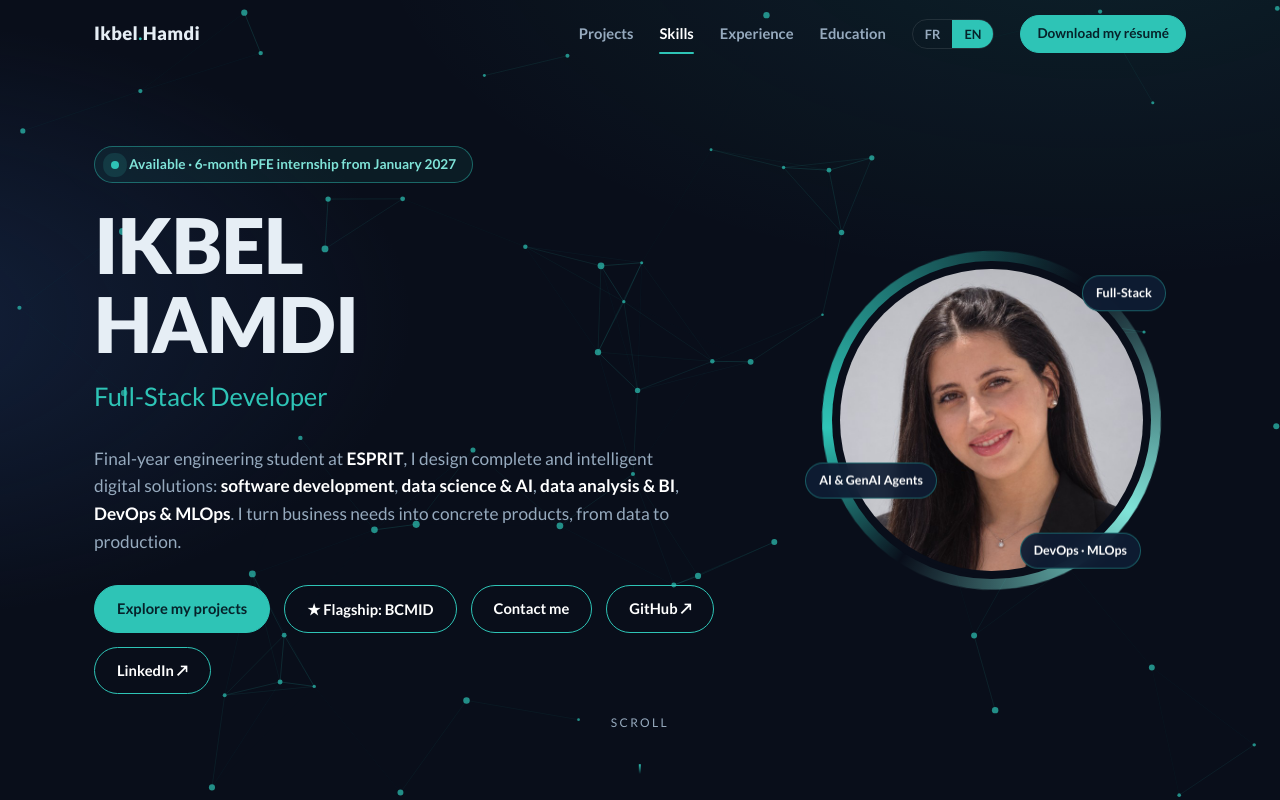
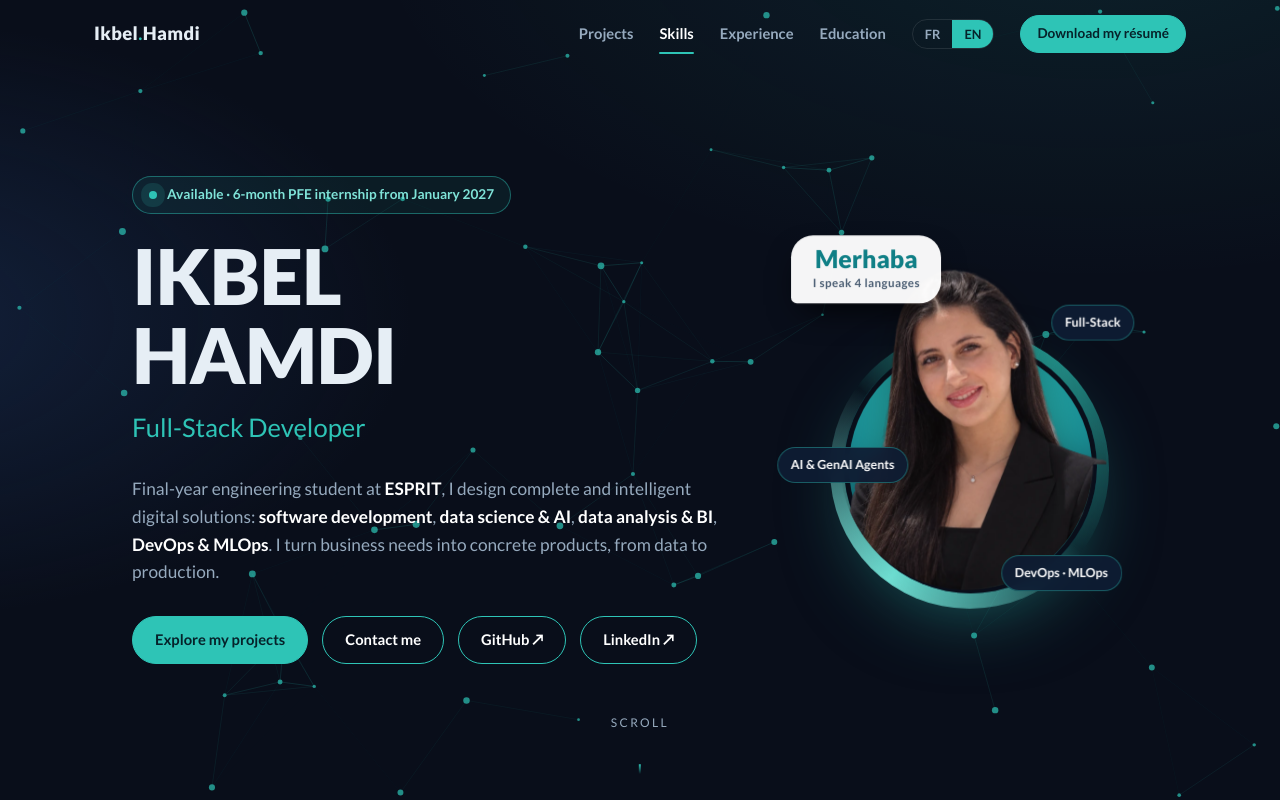
Before and after one commit to hamdikbell/Portfolio, a plain HTML site: page index.html in a window 1280 px wide. Shown: the top 800 px of the page. Drawn offline with Linux system fonts and the light colour scheme; animation ran at ten frames a second.

Commit message:
correction

```diff
--- a/index.html
+++ b/index.html
@@ -5,6 +5,8 @@
 <meta name="viewport" content="width=device-width, initial-scale=1">
 <title>Ikbel Hamdi · Portfolio</title>
 <meta name="description" content="Portfolio d'Ikbel Hamdi : développement logiciel, Data Science & IA, DevOps/MLOps. Étudiante ingénieure à ESPRIT, à la recherche d'un stage PFE de 6 mois dès janvier 2027.">
+<link rel="canonical" href="https://portfoliov2-lovat-nine-63.vercel.app/">
+<meta property="og:url" content="https://portfoliov2-lovat-nine-63.vercel.app/">
 <meta property="og:title" content="Ikbel Hamdi · Portfolio">
 <meta property="og:description" content="Software Engineering · Data & AI · DevOps">
 <meta property="og:image" content="assets/profile.jpg">
@@ -69,13 +71,20 @@
 .bio{color:var(--mut);font-size:1.08rem;max-width:600px;margin-bottom:30px}
 .bio b{color:#fff;font-weight:700}
 .cta{display:flex;flex-wrap:wrap;gap:14px}
-.photo{position:relative;width:min(340px,80%);aspect-ratio:1;margin:0 auto}
-.photo::before{content:"";position:absolute;inset:-14px;border-radius:50%;background:conic-gradient(from 0deg,var(--accent),transparent 35%,var(--accent2) 60%,transparent 85%,var(--accent));animation:spin 9s linear infinite}
-.photo::after{content:"";position:absolute;inset:-4px;border-radius:50%;background:var(--bg)}
-.photo img{position:relative;z-index:2;width:100%;height:100%;object-fit:cover;border-radius:50%;border:4px solid var(--bg)}
-@keyframes spin{to{transform:rotate(360deg)}}
+.stage{position:relative;width:min(400px,88%);aspect-ratio:400/470;margin:0 auto;perspective:900px}
+.stage>.l{position:absolute;inset:0;will-change:transform;pointer-events:none}
+.ring{position:absolute;left:6%;width:88%;aspect-ratio:1;bottom:-.5%;border-radius:50%;background:conic-gradient(from 0deg,var(--accent),transparent 35%,var(--accent2) 60%,transparent 85%,var(--accent));animation:spin 9s linear infinite}
+.st-disc{position:absolute;left:10%;width:80%;aspect-ratio:1;bottom:3.83%;border-radius:50%;background:radial-gradient(circle at 50% 28%,#35d3c4 0%,#1a8f95 52%,#0e4455 100%);box-shadow:inset 0 0 0 5px var(--bg),0 30px 80px -20px rgba(46,196,182,.55)}
+.cut{position:absolute;left:6%;width:88%;bottom:0;aspect-ratio:600/737;
+  -webkit-mask:linear-gradient(#000,#000) 0 0/100% 59% no-repeat,radial-gradient(ellipse 45.45% 37.04% at 50% 58.8%,#000 99%,transparent 100%);
+  mask:linear-gradient(#000,#000) 0 0/100% 59% no-repeat,radial-gradient(ellipse 45.45% 37.04% at 50% 58.8%,#000 99%,transparent 100%)}
+.cut img{width:100%;height:100%;object-fit:contain;filter:drop-shadow(0 10px 18px rgba(0,0,0,.35))}
+.hi{position:absolute;left:-4%;top:2%;min-width:150px;padding:10px 20px 11px;border-radius:22px 22px 22px 6px;background:rgba(255,255,255,.96);color:#0b1a30;text-align:center;box-shadow:0 14px 34px -12px #000;animation:bob 6s ease-in-out infinite;transform-origin:left bottom}
+.hi b{display:block;font-size:1.55rem;font-weight:900;line-height:1.15;transition:opacity .35s,transform .35s;color:#0f7f86}
+.hi b.out{opacity:0;transform:translateY(6px)}
+.hi small{display:block;font-size:.72rem;font-weight:700;color:#4a5d73;letter-spacing:.04em}
 .float{position:absolute;z-index:3;background:rgba(15,29,51,.92);border:1px solid rgba(46,196,182,.4);color:#fff;font-weight:700;font-size:.78rem;padding:7px 13px;border-radius:999px;backdrop-filter:blur(8px);animation:bob 5s ease-in-out infinite}
-.f1{top:6%;right:-6%}.f2{bottom:22%;left:-10%;animation-delay:-1.5s}.f3{bottom:2%;right:2%;animation-delay:-3s}
+.f1{top:22%;right:-4%}.f2{bottom:30%;left:-9%;animation-delay:-1.5s}.f3{bottom:3%;right:0;animation-delay:-3s}
 @keyframes bob{50%{transform:translateY(-10px)}}
 .scroll{position:absolute;bottom:26px;left:50%;transform:translateX(-50%);z-index:1;color:var(--mut);font-size:.75rem;letter-spacing:.2em;text-transform:uppercase;display:flex;flex-direction:column;align-items:center;gap:8px}
 .scroll i{width:1.5px;height:34px;background:linear-gradient(var(--accent),transparent);animation:drop 1.8s infinite}
@@ -226,7 +235,7 @@
 
 @media (max-width:900px){
   .hero-grid,.edu{grid-template-columns:1fr}
-  .photo{order:-1;width:min(240px,62%)}
+  .stage{order:-1;width:min(300px,76%)}.hi{left:-2%;min-width:120px}.hi b{font-size:1.2rem}
   .stats{grid-template-columns:repeat(2,1fr)}
   .links{position:fixed;inset:68px 0 auto 0;background:rgba(9,14,26,.97);flex-direction:column;padding:22px;gap:18px;border-bottom:1px solid var(--line);transform:translateY(-130%);transition:.3s;z-index:-1}
   .links.open{transform:none}
@@ -267,17 +276,17 @@
       <p class="bio" data-i18n="bio"></p>
       <div class="cta">
         <a class="btn fill" href="#projects" data-i18n="cta1"></a>
-        <button class="btn" id="flagship" data-i18n="cta3"></button>
         <a class="btn" href="#contact" data-i18n="cta2"></a>
         <a class="btn" href="https://github.com/hamdikbell" target="_blank" rel="noopener">GitHub ↗</a>
         <a class="btn" href="https://www.linkedin.com/in/ikbel-hamdi-706427286" target="_blank" rel="noopener">LinkedIn ↗</a>
       </div>
     </div>
-    <div class="photo">
-      <img src="assets/profile.jpg" alt="Ikbel Hamdi" width="640" height="640">
-      <span class="float f1">Full-Stack</span>
-      <span class="float f2">AI &amp; GenAI Agents</span>
-      <span class="float f3">DevOps · MLOps</span>
+    <div class="stage" id="stage">
+      <div class="l" data-d="-6"><div class="ring"></div></div>
+      <div class="l" data-d="-12"><div class="st-disc"></div></div>
+      <div class="l" id="cutl" data-d="14"><div class="cut"><img src="assets/profile-cut.webp" alt="Ikbel Hamdi" width="600" height="737"></div></div>
+      <div class="l" data-d="30"><span class="float f1">Full-Stack</span><span class="float f2">AI &amp; GenAI Agents</span><span class="float f3">DevOps · MLOps</span></div>
+      <div class="l" data-d="38"><div class="hi" aria-hidden="true"><b id="hiw">أهلا</b><small data-i18n="hi_cap"></small></div></div>
     </div>
   </div>
   <div class="scroll"><span data-i18n="scroll"></span><i></i></div>
@@ -403,7 +412,7 @@
 const TECH_LABEL = {fr:{"Automation":"Automatisation","Embedded":"Embarqué","Optimization":"Optimisation"},en:{}};
 
 const P = [
-{id:"bcmid",grp:"ai",sn:"BCMID",star:true,st:"team",gh:"bcmid-multimodal-medical-ai",vid:"https://lnkd.in/p/efvg8DGs",
+{id:"bcmid",grp:"ai",sn:"BCMID",st:"team",gh:"bcmid-multimodal-medical-ai",vid:"https://lnkd.in/p/efvg8DGs",
  tech:["Deep Learning","Computer Vision","LLM & RAG","Automation","API"],
  t:{fr:"BCMID — Diagnostic du cancer du sein",en:"BCMID — Breast Cancer Diagnosis"},
  tag:{fr:"Aide au diagnostic du cancer du sein par IA multimodale et explicable.",en:"Multimodal, explainable AI for breast cancer diagnosis support."},
@@ -588,7 +597,7 @@
 
 const T = {
 fr:{
- n_proj:"Projets", n_skills:"Compétences", n_exp:"Expérience", n_edu:"Formation", n_cv:"Télécharger mon CV",
+ hi_cap:"Je parle 4 langues", n_proj:"Projets", n_skills:"Compétences", n_exp:"Expérience", n_edu:"Formation", n_cv:"Télécharger mon CV",
  avail:"Disponible · stage PFE de 6 mois dès janvier 2027",
  bio:"Ingénieure en dernière année à <b>ESPRIT</b>, je conçois des solutions numériques complètes et intelligentes : <b>développement logiciel</b>, <b>data science &amp; IA</b>, <b>analyse de données &amp; BI</b>, <b>DevOps &amp; MLOps</b>. Je transforme des besoins métier en produits concrets, de la donnée à la mise en production.",
  cta1:"Explorer mes projets", cta2:"Me contacter", cta3:"★ Projet phare : BCMID", scroll:"Défiler",
@@ -610,7 +619,7 @@
  roles:["Ingénieure Data Science & IA","Développeuse Full-Stack","Ingénieure IA générative & agents","Ingénieure DevOps / MLOps"]
 },
 en:{
- n_proj:"Projects", n_skills:"Skills", n_exp:"Experience", n_edu:"Education", n_cv:"Download my résumé",
+ hi_cap:"I speak 4 languages", n_proj:"Projects", n_skills:"Skills", n_exp:"Experience", n_edu:"Education", n_cv:"Download my résumé",
  avail:"Available · 6-month PFE internship from January 2027",
  bio:"Final-year engineering student at <b>ESPRIT</b>, I design complete and intelligent digital solutions: <b>software development</b>, <b>data science &amp; AI</b>, <b>data analysis &amp; BI</b>, <b>DevOps &amp; MLOps</b>. I turn business needs into concrete products, from data to production.",
  cta1:"Explore my projects", cta2:"Contact me", cta3:"★ Flagship: BCMID", scroll:"Scroll",
@@ -748,7 +757,6 @@
   if(e.target.closest(".sx") || e.target===$("#pm")){ closeSheet(); return; }
   if(e.target.closest("#links a")) $("#links").classList.remove("open");
 });
-$("#flagship").onclick=()=>openSheet("bcmid");
 $("#burger").onclick=()=>$("#links").classList.toggle("open");
 document.addEventListener("keydown",e=>{
   if(LB.classList.contains("open")){ if(e.key==="Escape") LB.classList.remove("open"); if(e.key==="ArrowLeft") $(".pv",LB).click(); if(e.key==="ArrowRight") $(".nx",LB).click(); return; }
@@ -787,6 +795,28 @@
       x.fillStyle="rgba(46,196,182,.7)"; x.beginPath(); x.arc(a.x,a.y,a.r,0,7); x.fill(); }
     if(!reduce) requestAnimationFrame(draw); }
   draw();
+})();
+
+
+/* hero portrait follows the cursor + greeting in 4 languages */
+(function(){
+  const st=$("#stage"); if(!st) return; const ls=$$("#stage .l"); const cut=$("#cutl");
+  const reduce=matchMedia("(prefers-reduced-motion:reduce)").matches;
+  let tx=0,ty=0,x=0,y=0,t0=performance.now(),last=0,act=false;
+  const hero=$("#hero");
+  hero.addEventListener("mousemove",e=>{ const r=st.getBoundingClientRect(); tx=Math.max(-1,Math.min(1,(e.clientX-(r.left+r.width/2))/(innerWidth*.45))); ty=Math.max(-1,Math.min(1,(e.clientY-(r.top+r.height*.35))/(innerHeight*.45))); last=performance.now(); act=true; });
+  hero.addEventListener("mouseleave",()=>{ tx=0; ty=0; });
+  let vis=true; new IntersectionObserver(es=>{ vis=es[0].isIntersecting; if(vis) frame(); }).observe(hero);
+  function frame(){ if(!vis||reduce) return;
+    const now=performance.now();
+    if(!act||now-last>4000){ const t=(now-t0)/1000; tx=Math.sin(t*.6)*.35; ty=Math.cos(t*.5)*.18; }
+    x+=(tx-x)*.07; y+=(ty-y)*.07;
+    ls.forEach(l=>{ const d=+l.dataset.d||0; l.style.transform=`translate3d(${x*d}px,${y*d*.7}px,0)`; });
+    cut.style.transform=`translate3d(${x*14}px,${y*10}px,0) rotateY(${x*9}deg) rotateX(${-y*5}deg)`;
+    requestAnimationFrame(frame); }
+  frame();
+  const W=["أهلا","Bonjour","Hello","Merhaba"], el=$("#hiw"); let k=0;
+  setInterval(()=>{ el.classList.add("out"); setTimeout(()=>{ k=(k+1)%W.length; el.textContent=W[k]; el.setAttribute("lang",["ar","fr","en","tr"][k]); el.classList.remove("out"); },350); },2000);
 })();
 
 /* ===== constellation of projects ===== */
@@ -871,7 +901,7 @@
   new IntersectionObserver(es=>{ visible=es[0].isIntersecting; if(visible) loop(); }).observe(box);
   addEventListener("resize",()=>{ if(view==="map") resize(); });
   build();
-  return {resize:()=>resize(), redraw:()=>{ if(visible) loop(); }};
+  return {resize:()=>resize(), redraw:()=>{ if(visible) loop(); }, where:id=>{ const n=nodes.find(n=>n.p.id===id); const q=pos(n), r=cv.getBoundingClientRect(); return [r.left+q[0], r.top+q[1]]; }};
 })();
 
 /* init */
```
Also changed, not shown: assets/profile-cut.webp (added), 2 other files.
